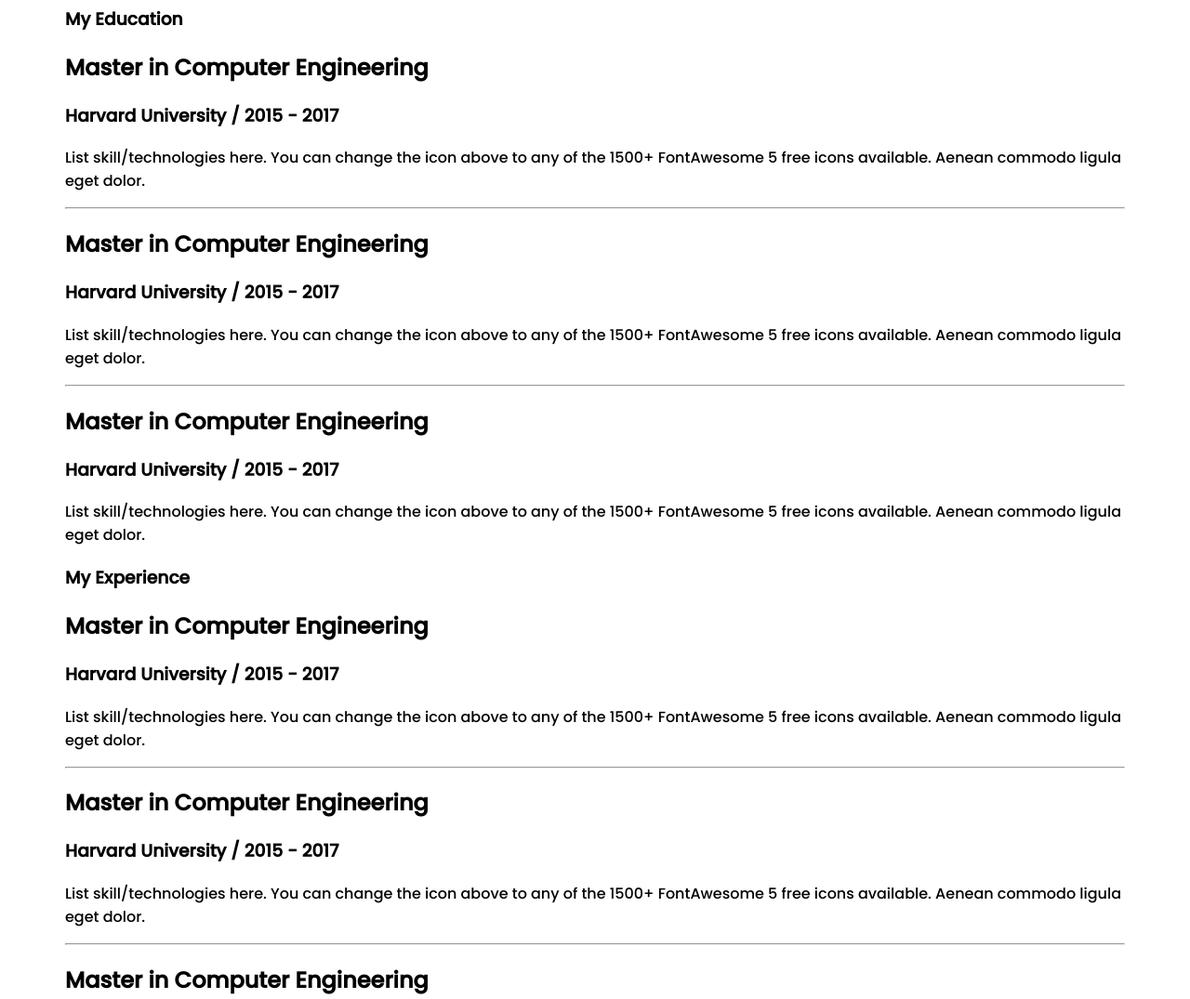
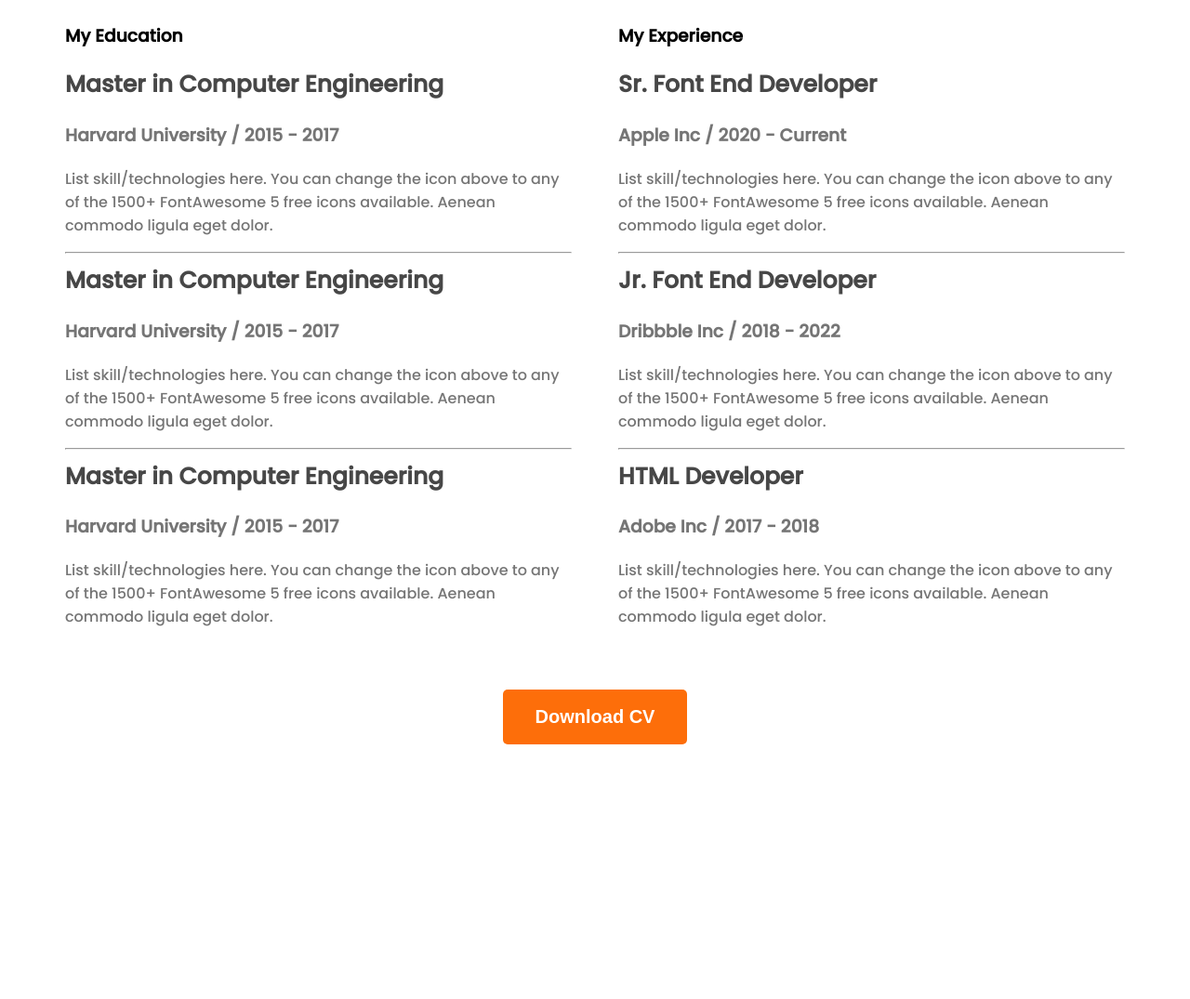
Before and after one commit to Tawsif05/web-developer-portfolio, a plain HTML site: page index.html in a window 1280 px wide. Shown: the part 2480-3555 px from the top of the page at 93% size. After the commit the page ends 3289 px from the top, so only its background shows below. Drawn offline with Linux system fonts and the light colour scheme.

Commit message:
section done

```diff
--- a/index.html
+++ b/index.html
@@ -108,21 +108,24 @@
                         <h2 class="resume-item-title">Master in Computer Engineering</h2>
                         <h3 class="resume-item-institute">Harvard University / 2015 - 2017</h3>
                         <p class="resume-item-description">List skill/technologies here. You can change the icon above
-                            to any of the 1500+ FontAwesome 5 free icons available. Aenean commodo ligula eget dolor.</p>
+                            to any of the 1500+ FontAwesome 5 free icons available. Aenean commodo ligula eget dolor.
+                        </p>
                     </div>
                     <hr>
                     <div class="resume-item">
                         <h2 class="resume-item-title">Master in Computer Engineering</h2>
                         <h3 class="resume-item-institute">Harvard University / 2015 - 2017</h3>
                         <p class="resume-item-description">List skill/technologies here. You can change the icon above
-                            to any of the 1500+ FontAwesome 5 free icons available. Aenean commodo ligula eget dolor.</p>
+                            to any of the 1500+ FontAwesome 5 free icons available. Aenean commodo ligula eget dolor.
+                        </p>
                     </div>
                     <hr>
                     <div class="resume-item">
                         <h2 class="resume-item-title">Master in Computer Engineering</h2>
                         <h3 class="resume-item-institute">Harvard University / 2015 - 2017</h3>
                         <p class="resume-item-description">List skill/technologies here. You can change the icon above
-                            to any of the 1500+ FontAwesome 5 free icons available. Aenean commodo ligula eget dolor.</p>
+                            to any of the 1500+ FontAwesome 5 free icons available. Aenean commodo ligula eget dolor.
+                        </p>
                     </div>
 
 
@@ -132,26 +135,32 @@
                     <h3 class="resume-colomn-title">My Experience</h3>
 
                     <div class="resume-item">
-                    <h2 class="resume-item-title">Master in Computer Engineering</h2>
-                    <h3 class="resume-item-institute">Harvard University / 2015 - 2017</h3>
+                        <h2 class="resume-item-title">Sr. Font End Developer</h2>
+                        <h3 class="resume-item-institute">Apple Inc / 2020 - Current</h3>
                         <p class="resume-item-description">List skill/technologies here. You can change the icon above
-                        to any of the 1500+ FontAwesome 5 free icons available. Aenean commodo ligula eget dolor.</p>
+                            to any of the 1500+ FontAwesome 5 free icons available. Aenean commodo ligula eget dolor.
+                        </p>
                     </div>
                     <hr>
                     <div class="resume-item">
-                    <h2 class="resume-item-title">Master in Computer Engineering</h2>
-                    <h3 class="resume-item-institute">Harvard University / 2015 - 2017</h3>
+                        <h2 class="resume-item-title">Jr. Font End Developer</h2>
+                        <h3 class="resume-item-institute">Dribbble Inc / 2018 - 2022</h3>
                         <p class="resume-item-description">List skill/technologies here. You can change the icon above
-                        to any of the 1500+ FontAwesome 5 free icons available. Aenean commodo ligula eget dolor.</p>
+                            to any of the 1500+ FontAwesome 5 free icons available. Aenean commodo ligula eget dolor.
+                        </p>
                     </div>
                     <hr>
                     <div class="resume-item">
-                    <h2 class="resume-item-title">Master in Computer Engineering</h2>
-                    <h3 class="resume-item-institute">Harvard University / 2015 - 2017</h3>
+                        <h2 class="resume-item-title">HTML Developer</h2>
+                        <h3 class="resume-item-institute">Adobe Inc / 2017 - 2018</h3>
                         <p class="resume-item-description">List skill/technologies here. You can change the icon above
-                        to any of the 1500+ FontAwesome 5 free icons available. Aenean commodo ligula eget dolor.</p>
+                            to any of the 1500+ FontAwesome 5 free icons available. Aenean commodo ligula eget dolor.
+                        </p>
                     </div>
                 </div>
+            </div>
+<div class="download-cv">
+    <button class="btn-primary">Download CV</button>
 </div>
         </section>
     </main>
--- a/styles/portfolio.css
+++ b/styles/portfolio.css
@@ -156,3 +156,28 @@ main section {
     font-size: 30px;
     font-weight: 700;
 }
+
+.resume-container {
+    display: flex;
+    gap: 50px;
+}
+
+.resume-item-institute,
+.resume-item-description {
+    color: #757575;
+}
+
+.resume-item-title {
+    color: #474747;
+    font-size: 25px;
+    font-weight: 700;
+    margin-top: 10px;
+}
+.resume-item-institute{
+    margin-bottom: 20px;
+    margin-top: 0px;
+}
+.download-cv{
+    text-align: center;
+    margin-top: 50px;
+}
```
Lines whose indentation alone changed are shown as unchanged.
